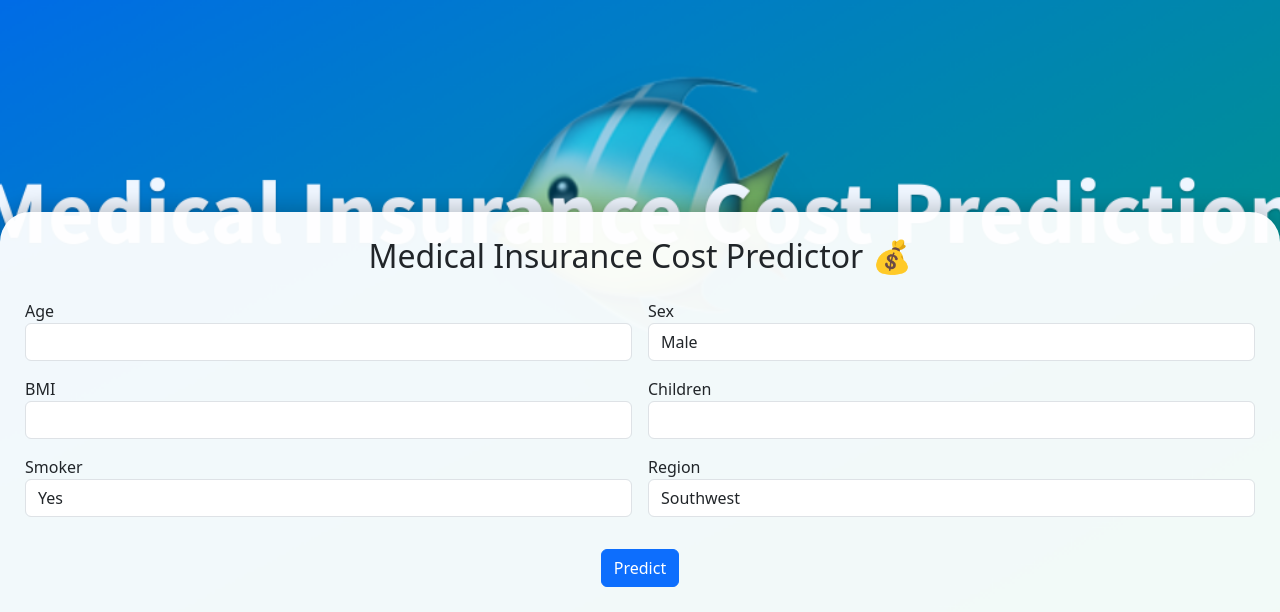
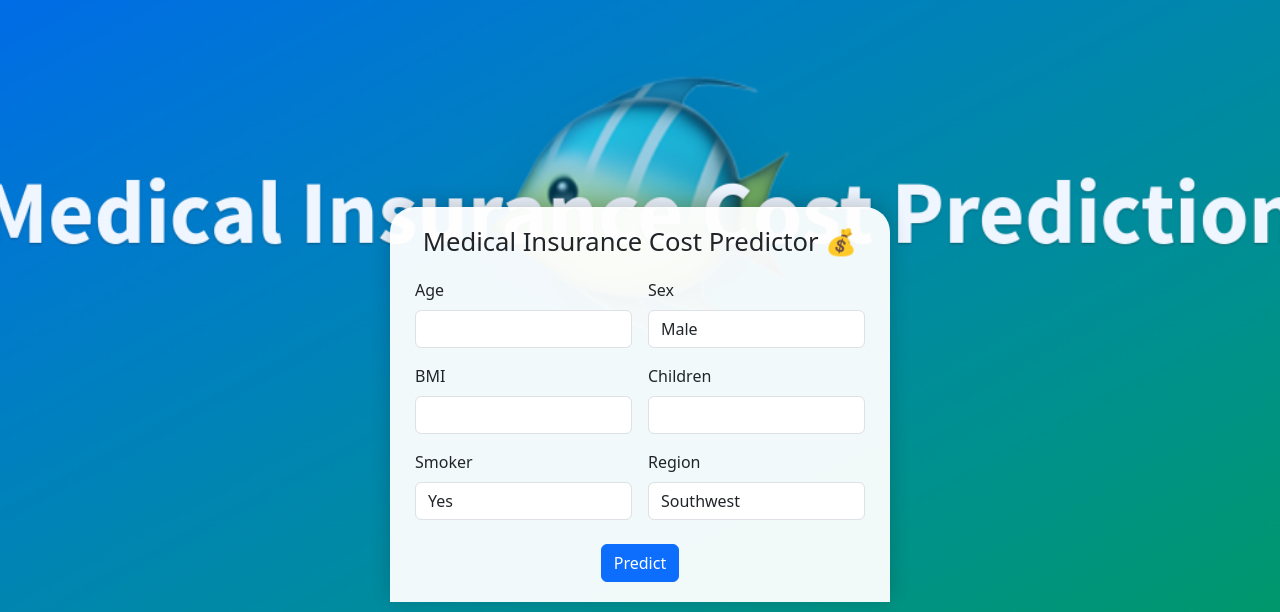
Before and after one commit to kmaha-lakshmi/Medical-insurance-price-analysis-prediction, a Flask app: page / in a window 1280 px wide. Shown: the part 188-800 px from the top of the page. Run offline with Flask 3, Linux system fonts and the light colour scheme; parts of the project's set-up code (start-up, migrations or seed data) failed here and were passed over.

Commit message:
Final UI: form at bottom,background title visible

```diff
--- a/templates/index.html
+++ b/templates/index.html
@@ -1,11 +1,10 @@
 <!DOCTYPE html>
 <html lang="en">
 <head>
-    <meta charset="UTF-8">
-    <meta name="viewport" content="width=device-width, initial-scale=1.0">
+    <meta charset="UTF-8" />
+    <meta name="viewport" content="width=device-width, initial-scale=1" />
     <title>Insurance Cost Predictor</title>
-    <link rel="stylesheet" href="https://cdn.jsdelivr.net/npm/bootstrap@5.3.0/dist/css/bootstrap.min.css">
-
+    <link rel="stylesheet" href="https://cdn.jsdelivr.net/npm/bootstrap@5.3.0/dist/css/bootstrap.min.css" />
     <style>
         body {
             margin: 0;
@@ -13,20 +12,23 @@
             background-image: url("{{ url_for('static', filename='Medical_Insurance_Cost_Prediction.png') }}");
             background-size: cover;
             background-repeat: no-repeat;
-            background-position: center center;
+            background-position: center;
             min-height: 100vh;
             display: flex;
             flex-direction: column;
             justify-content: flex-end;
         }
 
-        .form-container {
+        .form-wrapper {
             background-color: rgba(255, 255, 255, 0.95);
-            padding: 25px;
-            border-top-left-radius: 30px;
-            border-top-right-radius: 30px;
-            box-shadow: 0 -5px 20px rgba(0, 0, 0, 0.2);
-            animation: slideUp 1s ease-in-out;
+            padding: 20px 25px;
+            border-top-left-radius: 25px;
+            border-top-right-radius: 25px;
+            box-shadow: 0 -4px 20px rgba(0, 0, 0, 0.2);
+            max-width: 500px;
+            width: 90%;
+            margin: 0 auto 10px;
+            animation: slideUp 0.8s ease-out;
         }
 
         @keyframes slideUp {
@@ -40,49 +42,60 @@
             }
         }
 
+        h2 {
+            font-size: 1.6rem;
+            text-align: center;
+            margin-bottom: 20px;
+        }
+
+        .form-label {
+            font-weight: 500;
+        }
+
         @media (max-width: 576px) {
-            .form-container {
-                padding: 20px;
+            h2 {
+                font-size: 1.3rem;
             }
 
-            h2 {
-                font-size: 1.4rem;
+            .form-wrapper {
+                padding: 15px 20px;
+                width: 95%;
             }
         }
     </style>
 </head>
 <body>
-    <div class="form-container">
-        <h2 class="text-center mb-4">Medical Insurance Cost Predictor 💰</h2>
+    <div class="form-wrapper">
+        <h2>Medical Insurance Cost Predictor 💰</h2>
         <form action="/predict" method="post" class="row g-3">
-            <div class="col-md-6">
-                <label>Age</label>
-                <input type="number" name="age" class="form-control" required>
+            <div class="col-6">
+                <label class="form-label">Age</label>
+                <input type="number" name="age" class="form-control" required />
             </div>
-            <div class="col-md-6">
-                <label>Sex</label>
+            <div class="col-6">
+                <label class="form-label">Sex</label>
                 <select name="sex" class="form-control">
                     <option value="1">Male</option>
                     <option value="0">Female</option>
                 </select>
             </div>
-            <div class="col-md-6">
-                <label>BMI</label>
-                <input type="text" name="bmi" class="form-control" required>
+            <div class="col-6">
+                <label class="form-label">BMI</label>
+                <input type="text" name="bmi" class="form-control" required />
             </div>
-            <div class="col-md-6">
-                <label>Children</label>
-                <input type="number" name="children" class="form-control" required>
+            <div class="col-6">
+                <label class="form-label">Children</label>
+                <input type="number" name="children" class="form-control" required />
             </div>
-            <div class="col-md-6">
-                <label>Smoker</label>
+            <div class="col-6">
+                <label class="form-label">Smoker</label>
                 <select name="smoker" class="form-control">
                     <option value="1">Yes</option>
                     <option value="0">No</option>
                 </select>
             </div>
-            <div class="col-md-6">
-                <label>Region</label>
+            <div class="col-6">
+                <label class="form-label">Region</label>
                 <select name="region" class="form-control">
                     <option value="0">Southwest</option>
                     <option value="1">Southeast</option>
@@ -91,13 +104,13 @@
                 </select>
             </div>
             <div class="col-12 text-center">
-                <button type="submit" class="btn btn-primary mt-3">Predict</button>
+                <button type="submit" class="btn btn-primary mt-2">Predict</button>
             </div>
         </form>
 
         {% if prediction %}
-        <div class="alert alert-success mt-4 text-center">
-            <h5>Predicted Medical Insurance Cost: ₹{{ prediction }}</h5>
+        <div class="alert alert-success mt-3 text-center">
+            <strong>Predicted Cost:</strong> ₹{{ prediction }}<br />
             <a href="/" class="btn btn-outline-secondary mt-2">Enter New Details</a>
         </div>
         {% endif %}
```
